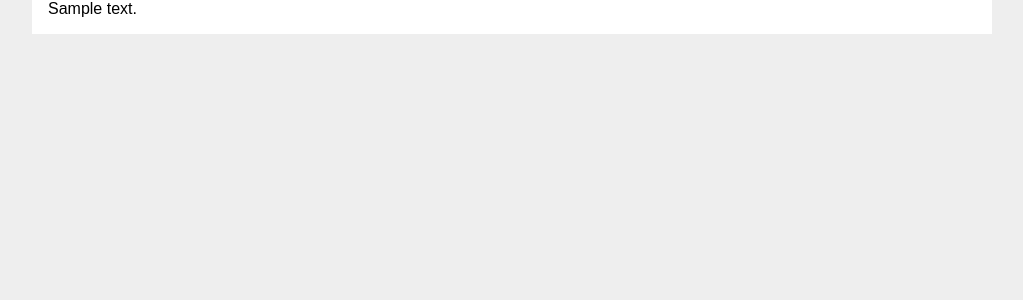
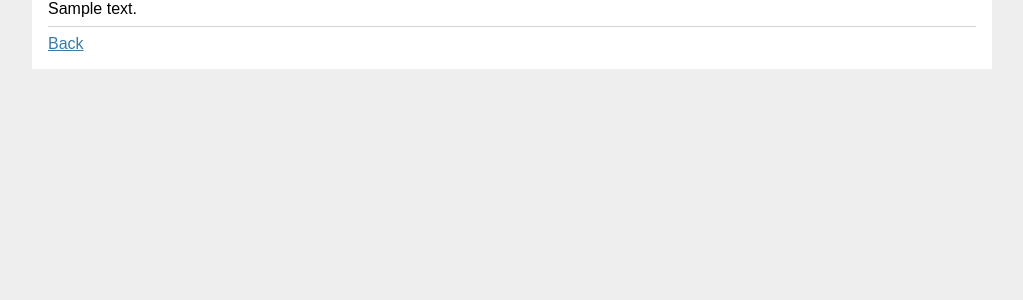
Before and after one commit to onion213/practice, a Flask app: template flask-tutorial/tutorial/flaskr/templates/blog/detail.html in a window 1280 px wide. Shown: the part 98-398 px from the top of the page, without its empty margins (128-1151 px from the left). Run offline with Flask 2, Linux system fonts and the light colour scheme; the template is opened without the code that fills it: most values are stand-ins (such as "Sample title", 1, 10 or a date in 2020).

Commit message:
flask-tutorial / modify detail view. add back button.

```diff
--- a/flask-tutorial/tutorial/flaskr/templates/blog/detail.html
+++ b/flask-tutorial/tutorial/flaskr/templates/blog/detail.html
@@ -10,8 +10,9 @@
             {{ post['body'] }}
         </div>
     </article>
+    <hr>
+    <a class="action" href="{{ url_for('blog.index') }}">Back</a>
     {% if g.user['id'] == post['author_id'] %}
-        <hr>
         <a class="action" href="{{ url_for('blog.update', id=post['id']) }}">Edit</a>
     {% endif %}
 {% endblock %}
```
